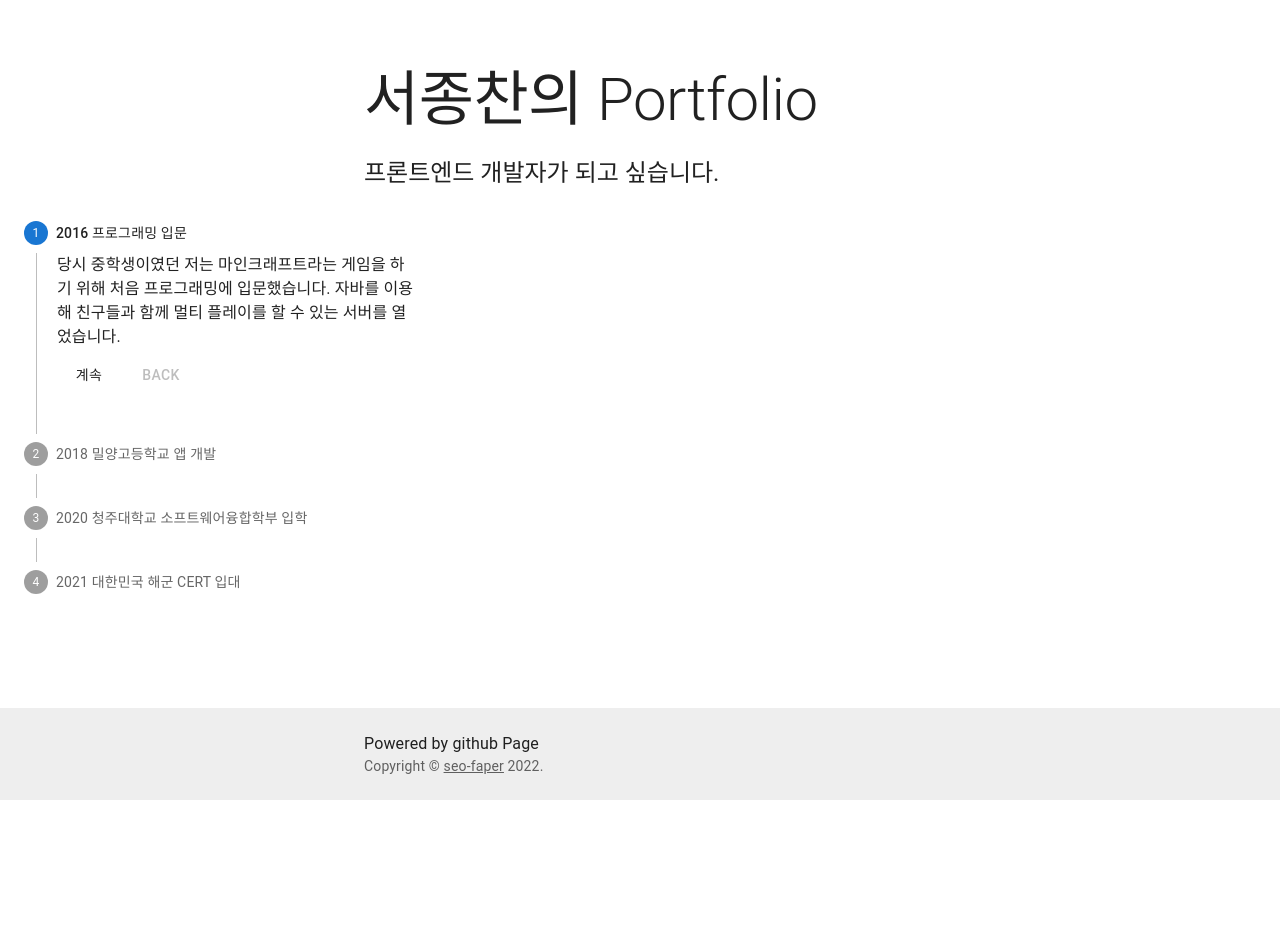
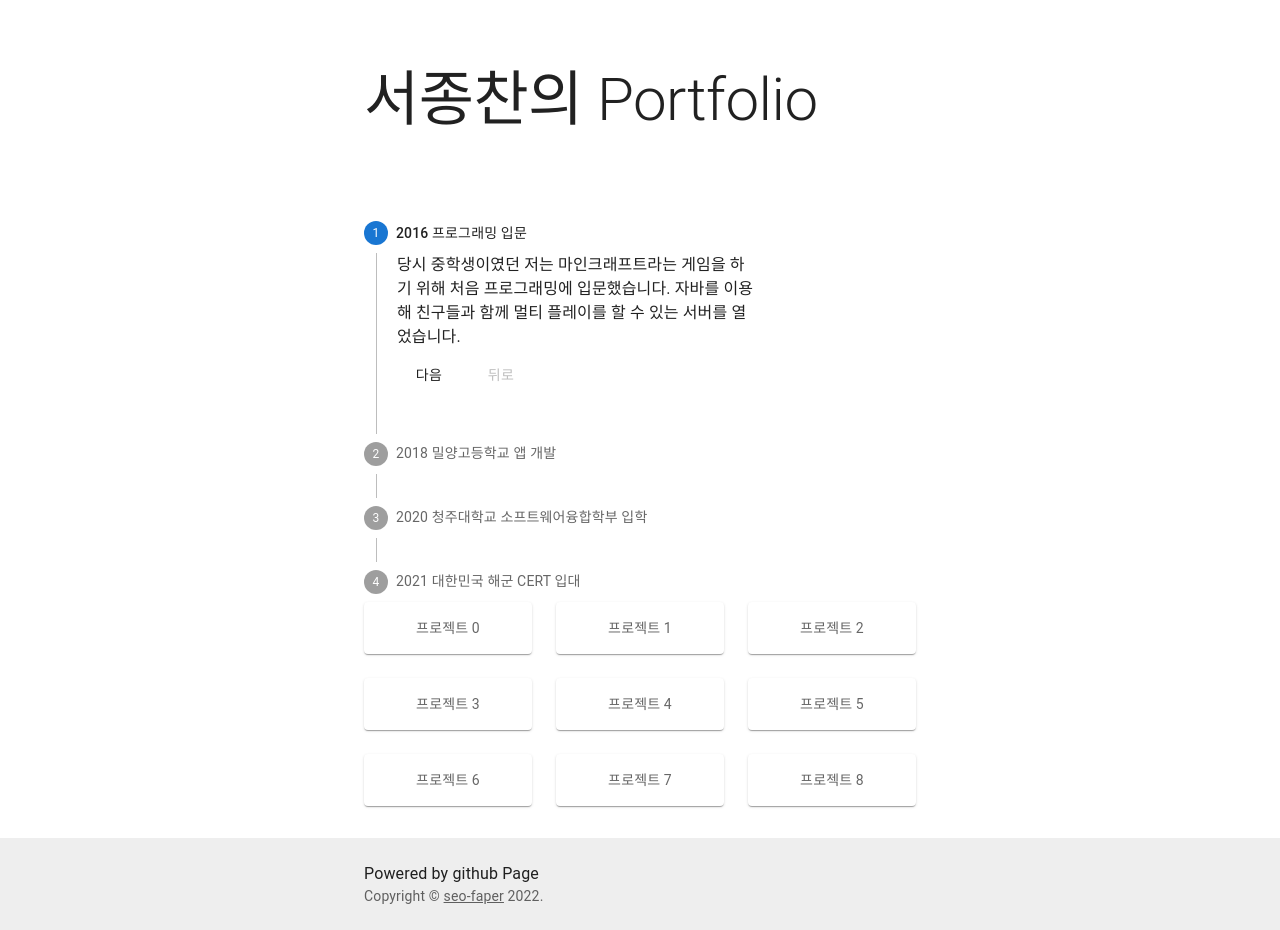
Before and after one commit to Seo-Faper/Jonan, a React (Create React App) app in the folder portfolio/: page / in a window 1280 px wide. Before the commit the page ends 800 px from the top, so only its background shows below. Built offline with nearby package versions, Linux system fonts and the light colour scheme.

Commit message:
Edit Timeline

```diff
--- a/portfolio/src/App.js
+++ b/portfolio/src/App.js
@@ -33,18 +33,17 @@ export default function App() {
         <Typography variant="h2" component="h1" gutterBottom>
           서종찬의 Portfolio
         </Typography>
-        <Typography variant="h5" component="h2" gutterBottom>
-          {'프론트엔드 개발자가 되고 싶습니다.'}
-        </Typography>
       </Container>
-      <Container maxWidth="85vh">
+      <Container component="article" sx={{ mt: 5, mb: 4 }} maxWidth="sm">
       <CssBaseline />
         <TimeLine/>
-
+      <CssBaseline/>
+        <GridPage/>
       </Container>
       <Box
         component="footer"
         sx={{
+
           py: 3,
           px: 2,
           mt: 'auto',
--- a/portfolio/src/TimeLine.js
+++ b/portfolio/src/TimeLine.js
@@ -68,14 +68,14 @@ export default function TimeLine() {
                     onClick={handleNext}
                     sx={{ mt: 1, mr: 1 }}
                   >
-                    {index === steps.length - 1 ? '끝' : '계속'}
+                    {index === steps.length - 1 ? '끝' : '다음'}
                   </Button>
                   <Button
                     disabled={index === 0}
                     onClick={handleBack}
                     sx={{ mt: 1, mr: 1 }}
                   >
-                    Back
+                    뒤로
                   </Button>
                 </div>
               </Box>
@@ -85,9 +85,9 @@ export default function TimeLine() {
       </Stepper>
       {activeStep === steps.length && (
         <Paper square elevation={0} sx={{ p: 3 }}>
-          <Typography>All steps completed - you&apos;re finished</Typography>
+          <Typography>이때까지의 저의 성장과정 입니다.</Typography>
           <Button onClick={handleReset} sx={{ mt: 1, mr: 1 }}>
-            Reset
+            다시보기
           </Button>
         </Paper>
       )}
```
